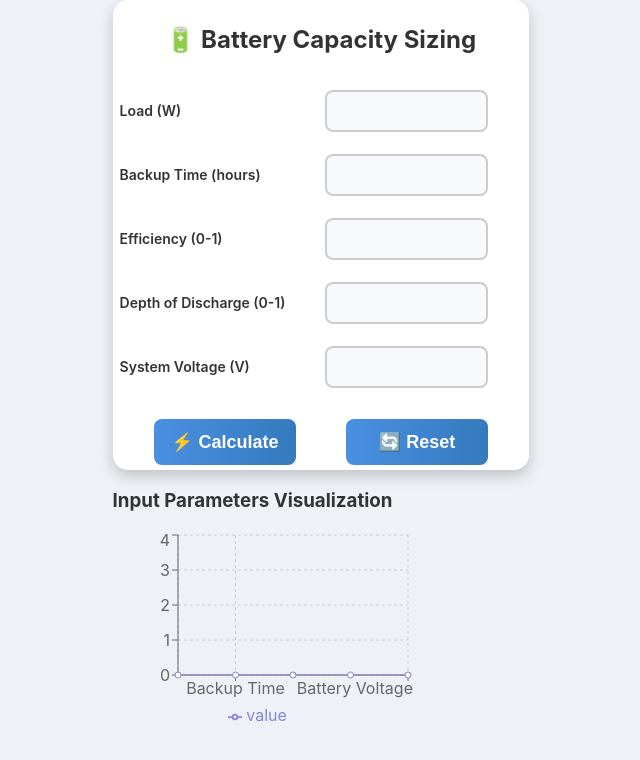
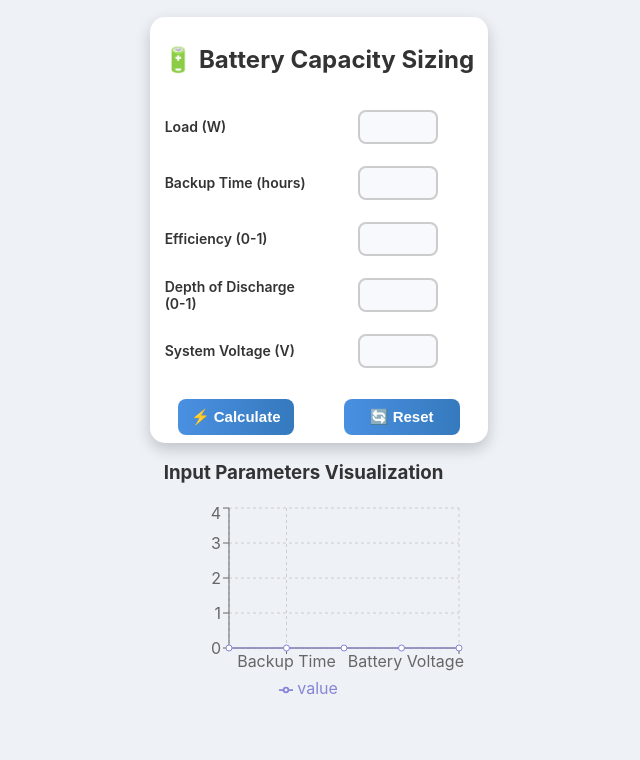
Before and after one commit to enovix/battery-sizing, a React (Vite) app: page / in a window 1280 px wide. Shown: the top 760 px of the page, without its empty margins (320-960 px from the left). Built offline with nearby package versions, Linux system fonts and the light colour scheme.

Commit message:
css updated

```diff
--- a/src/App.css
+++ b/src/App.css
@@ -14,25 +14,26 @@ body {
 /* Card Styles */
 .card {
   background: white;
-  padding: 5px;
+  padding: 8px;
   border-radius: 15px;
   box-shadow: 0 6px 15px rgba(0, 0, 0, 0.2);
-  max-width: 440px;
-  width: 98%;
+  width: 103%;
   text-align: center;
   animation: fadeIn 0.5s ease-in-out;
+  margin-left: -14px;
 }
 
 /* Table for Inputs */
 .input-table {
   width: 100%;
   border-collapse: separate;
-  border-spacing: 0 10px; /* Space between rows */
+  border-spacing: 5px 10px; /* Space between rows */
   /* border: solid green; */
 }
 
 .input-table td {
   padding: 6px 2px;
+  width: 80px;
 }
 
 .input-table label {
@@ -44,13 +45,15 @@ body {
 
 /* Input Field */
 input {
-  width: 60%;
-  padding: 10px;
+  width: 43%;
+  padding: 6px;
   border: 2px solid #ccc;
   border-radius: 8px;
   font-size: 16px;
   transition: border 0.3s ease-in-out;
   background: #f8f9fc;
+}
+  /* border: solid blue;
 }
 
 input:focus {
@@ -61,13 +64,13 @@ input:focus {
 
 /* Button Styles */
 button {
-  width: 35%;
-  padding: 12px;
+  width: 36%;
+  padding: 9px;
   border: none;
   border-radius: 8px;
   background: linear-gradient(to right, #4a90e2, #357abd);
   color: white;
-  font-size: 18px;
+  font-size: 15px;
   cursor: pointer;
   transition: 0.3s ease-in-out;
   margin-top: 15px;
@@ -88,7 +91,7 @@ button:hover {
 /* Result Display */
 .result-text {
   margin-top: 15px;
-  font-size: 18px;
+  font-size: 15px;
   font-weight: bold;
   color: #333;
   padding: 10px;
--- a/src/App.jsx
+++ b/src/App.jsx
@@ -53,7 +53,7 @@ export default function BatterySizing() {
     { name: "Backup Time", value: (parseFloat(backupTime) || 0) * 100 },
     { name: "Efficiency", value: (parseFloat(efficiency) || 0) * 100 },
     { name: "DoD", value: (parseFloat(dod) || 0) * 100 },
-    { name: "Battery Voltage", value: (parseFloat(batteryVoltage) || 0) * 10 },
+    { name: "Battery Voltage", value: (parseFloat(batteryVoltage) || 0) },
   ];
 
   return (
@@ -66,23 +66,23 @@ export default function BatterySizing() {
             <tbody>
               <tr>
                 <td><label>Load (W)</label></td>
-                <td><Input type="number" value={load} onChange={(e) => setLoad(e.target.value)} required /></td>
+                <td><Input className="data" type="number" value={load} onChange={(e) => setLoad(e.target.value)} required /></td>
               </tr>
               <tr>
                 <td><label>Backup Time (hours)</label></td>
-                <td><Input type="number" value={backupTime} onChange={(e) => setBackupTime(e.target.value)} required /></td>
+                <td><Input className="data" type="number" value={backupTime} onChange={(e) => setBackupTime(e.target.value)} required /></td>
               </tr>
               <tr>
                 <td><label>Efficiency (0-1)</label></td>
-                <td><Input type="number" value={efficiency} onChange={(e) => setEfficiency(e.target.value)} required /></td>
+                <td><Input className="data" type="number" value={efficiency} onChange={(e) => setEfficiency(e.target.value)} required /></td>
               </tr>
               <tr>
                 <td><label>Depth of Discharge (0-1)</label></td>
-                <td><Input type="number" value={dod} onChange={(e) => setDod(e.target.value)} required /></td>
+                <td><Input className="data" type="number" value={dod} onChange={(e) => setDod(e.target.value)} required /></td>
               </tr>
               <tr>
                 <td><label>System Voltage (V)</label></td>
-                <td><Input type="number" value={batteryVoltage} onChange={(e) => setBatteryVoltage(e.target.value)} required /></td>
+                <td><Input className="data" type="number" value={batteryVoltage} onChange={(e) => setBatteryVoltage(e.target.value)} required /></td>
               </tr>
             </tbody>
           </table>
@@ -101,7 +101,7 @@ export default function BatterySizing() {
       </Card>
 
       <div className="mt-6">
-        <h3 className="text-lg font-semibold mb-2">Input Parameters Visualization</h3>
+        <h3 className="text-lg font-semibold mb-1">Input Parameters Visualization</h3>
         <LineChart width={300} height={200} data={data}>
           <CartesianGrid strokeDasharray="3 3" />
           <XAxis dataKey="name" />
```
